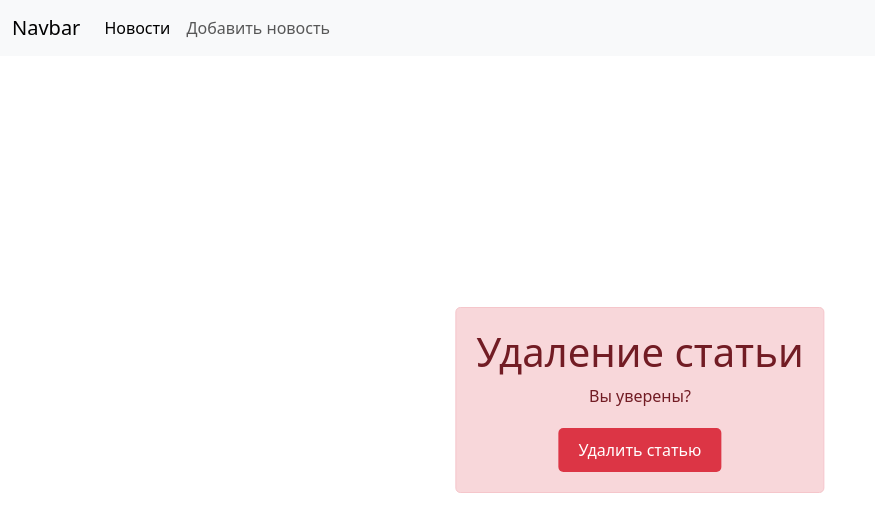
After one commit to WiggMatt/DjangoApplication, a Django app: template DjangoApplication/templates/DjangoApplication/news_delete.html in a window 1280 px wide. The commit adds this page. Shown: the top 532 px of the page, without its empty margins (0-875 px from the left). Run offline with Django 3.2, Linux system fonts and the light colour scheme; the template is opened without the code that fills it, so the values that code supplies are empty.

Commit message:
Already final

```diff
--- a/DjangoApplication/forms.py
+++ b/DjangoApplication/forms.py
@@ -1,5 +1,5 @@
 from .models import News
-from django.forms import ModelForm, TextInput, Textarea, Select, DateTimeInput
+from django.forms import ModelForm, TextInput, Textarea, Select
 
 
 class NewsForm(ModelForm):
--- a/DjangoApplication/models.py
+++ b/DjangoApplication/models.py
@@ -17,6 +17,7 @@ class News(models.Model):
     title = models.CharField(max_length=255, verbose_name="Заголовок")
     content = models.TextField(verbose_name="Контент")
     create_at = models.DateTimeField(auto_now_add=True, verbose_name="Время публикации")
+    updated_at = models.DateTimeField(verbose_name="Изменено", null=True, blank=True)
     category = models.ForeignKey(Category, on_delete=models.CASCADE, verbose_name="Категория новости")
     autor = models.CharField(max_length=255, verbose_name="Автор", blank=True, default=None, null=True)
 
--- /dev/null
+++ b/DjangoApplication/static/DjangoApplication/css/news_delete.css
@@ -0,0 +1,31 @@
+.features {
+    background-color: #f8d7da;
+    color: #721c24;
+    padding: 20px;
+    border: 1px solid #f5c6cb;
+    border-radius: 5px;
+    text-align: center;
+    position: absolute;
+    top: 50%;
+    left: 50%;
+    transform: translate(-50%, -50%);
+    max-width: 700px; /* Максимальная ширина блока, чтобы ограничить ширину контента */
+}
+
+.features h1 {
+    color: #721c24;
+}
+
+.features p {
+    color: #721c24;
+    margin-bottom: 20px;
+}
+
+.features button {
+    background-color: #dc3545;
+    color: white;
+    border: none;
+    border-radius: 5px;
+    padding: 10px 20px;
+    cursor: pointer;
+}
--- a/DjangoApplication/templates/DjangoApplication/header.html
+++ b/DjangoApplication/templates/DjangoApplication/header.html
@@ -13,9 +13,6 @@
         <li class="nav-item">
           <a class="nav-link" href="{% url 'create_news' %}">Добавить новость</a>
         </li>
-        <li class="nav-item">
-          <a class="nav-link" href="{% url 'more' %}">More</a>
-        </li>
       </ul>
     </div>
   </div>
--- /dev/null
+++ b/DjangoApplication/templates/DjangoApplication/news_delete.html
@@ -0,0 +1,19 @@
+{%extends 'DjangoApplication//base_layout.html' %}
+{% load static %}
+
+{% block title %}Форма по добавлению статьи{% endblock %}
+
+{% block styles %}
+<link rel="stylesheet" href="{% static 'DjangoApplication/css/news_delete.css' %}">
+{% endblock %}
+
+{% block content %}
+<div class="features">
+    <h1>Удаление статьи</h1>
+    <p>Вы уверены?</p>
+    <form method="post">
+        {% csrf_token %}
+        <button class="btn btn-success" type="submit">Удалить статью</button>
+    </form>
+</div>
+{% endblock %}
```
Also changed, not shown: DjangoApplication/static/DjangoApplication/css/news_detail.css (+24 -0 lines), DjangoApplication/templates/DjangoApplication/more.html (deleted, +0 -12 lines), DjangoApplication/templates/DjangoApplication/news_detail.html (+4 -4 lines), DjangoApplication/urls.py (+2 -5 lines), DjangoApplication/views.py (+24 -0 lines), DjangoApplication/static/DjangoApplication/css/more.css (added), db.sqlite3.
